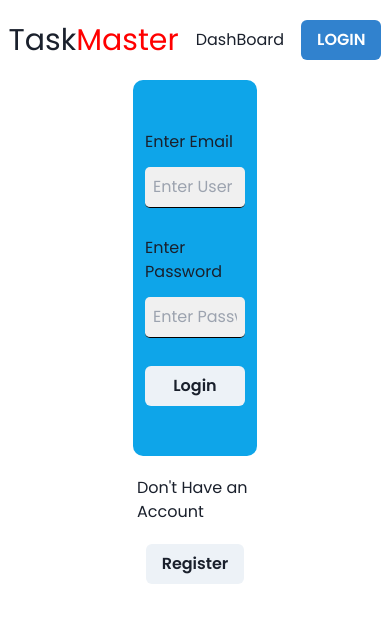
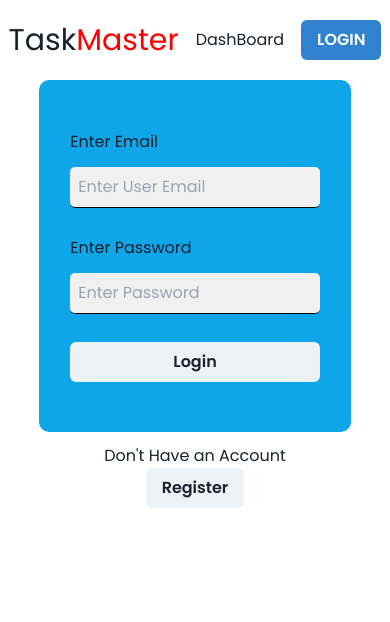
Before and after one commit to Vinay-the-dev-bot/TaskMaster, a React (Vite) app: page /login in a window 390 px wide. Shown: the top 622 px of the page. Built offline with nearby package versions, Linux system fonts and the light colour scheme.

Commit message:
responsiveness

```diff
--- a/src/Pages/CSS/Login.css
+++ b/src/Pages/CSS/Login.css
@@ -13,7 +13,11 @@
   border-radius: 10px;
   padding: 50px 0;
 }
-
+@media all and (max-width: 786px) {
+  #form {
+    width: 100%;
+  }
+}
 .inpt,
 textarea {
   border-bottom: 1px solid black;
--- a/src/Pages/Login.jsx
+++ b/src/Pages/Login.jsx
@@ -17,10 +17,18 @@ function Login() {
           {isLogin ? <LoginForm /> : <SignupForm />}
         </div>
 
-        <Box className="w-2/5 m-auto  flex flex-col items-center ">
+        <Box
+          className="m-auto  flex flex-col text-center p-3 items-center "
+          width={{ base: "80%", md: "40%" }}
+        >
           {isLogin ? (
             <>
-              <Text className="w-fit p-5">Don't Have an Account</Text>
+              <Text
+                // className="w-fit p-5"
+                width={{ base: "100%", md: "fit-content" }}
+              >
+                Don't Have an Account
+              </Text>
               <Button className="w-fit" onClick={() => setIsLogin(false)}>
                 Register
               </Button>
```
